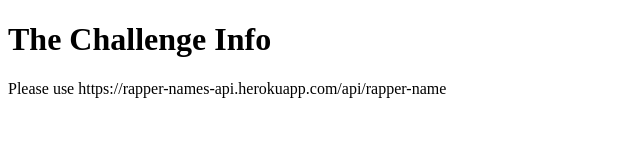
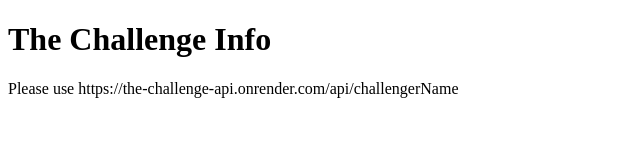
Before and after one commit to thomasm70/the-challenge-api, a website: page index.html in a window 1280 px wide. Shown: the full height of the page, 0-640 px from the left. Drawn offline with Linux system fonts and the light colour scheme.

Commit message:
changed API URL to the correct one

```diff
--- a/index.html
+++ b/index.html
@@ -8,6 +8,6 @@
 </head>
 <body>
     <h1>The Challenge Info</h1>
-    <p>Please use https://rapper-names-api.herokuapp.com/api/rapper-name</p>
+    <p>Please use https://the-challenge-api.onrender.com/api/challengerName</p>
 </body>
 </html>
```
